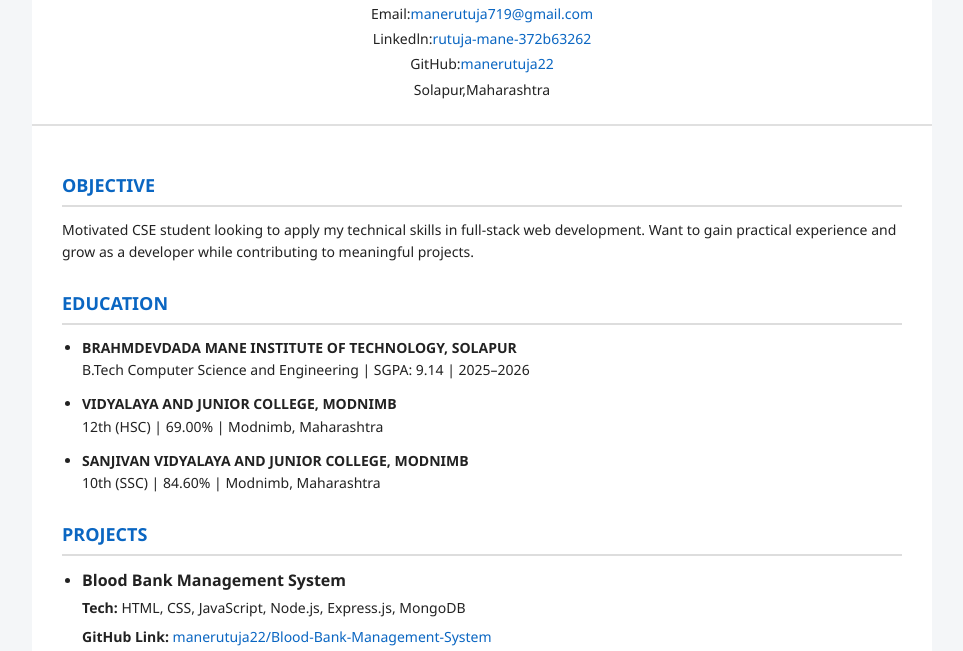
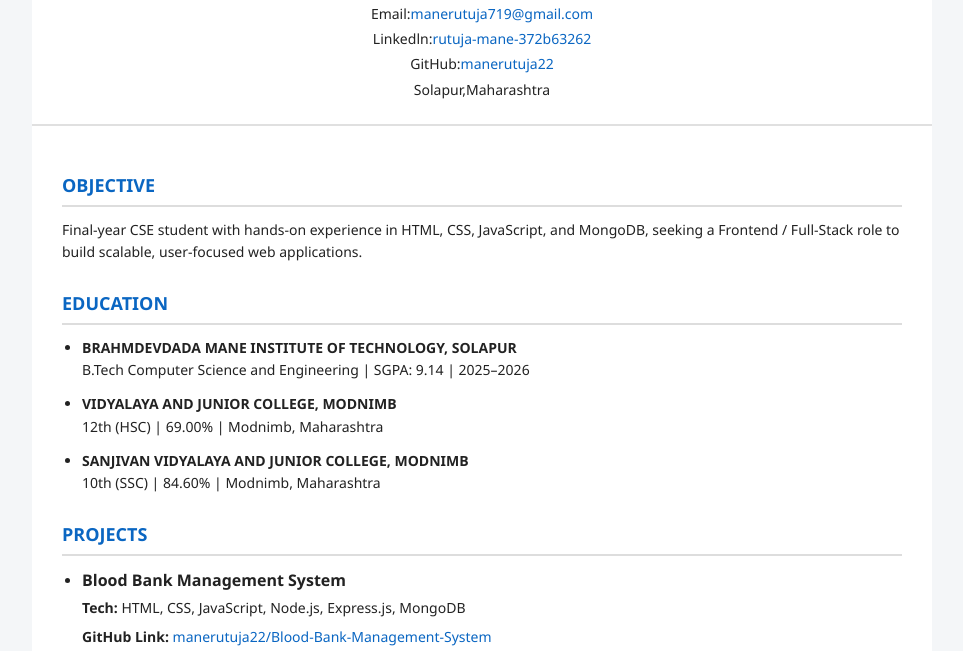
Before and after one commit to manerutuja22/Resume, a plain HTML site: page index.html in a window 1280 px wide. Shown: the part 104-755 px from the top of the page, without its empty margins (158-1121 px from the left). Drawn offline with Linux system fonts and the light colour scheme.

Commit message:
Revise personal objective in index.html

```diff
--- a/index.html
+++ b/index.html
@@ -22,9 +22,7 @@
   <h2>OBJECTIVE</h2>
   <!-- <img src="image.png" alt="Rutuja Mane" width="100"> -->
   <p>
-    Motivated CSE student looking to apply my technical skills in full-stack web development.
-    Want to gain practical experience and grow as a developer while contributing to
-    meaningful projects.
+   Final-year CSE student with hands-on experience in HTML, CSS, JavaScript, and MongoDB, seeking a Frontend / Full-Stack role to build scalable, user-focused web applications.
   </p>
 </section>
 
```
